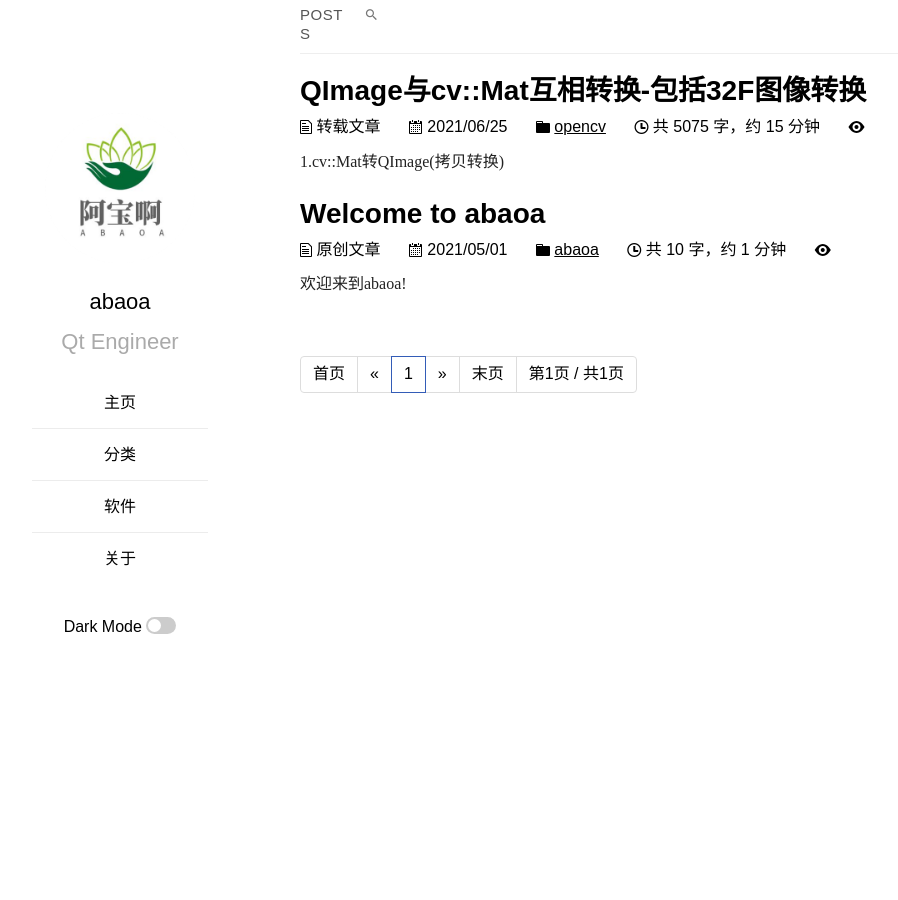
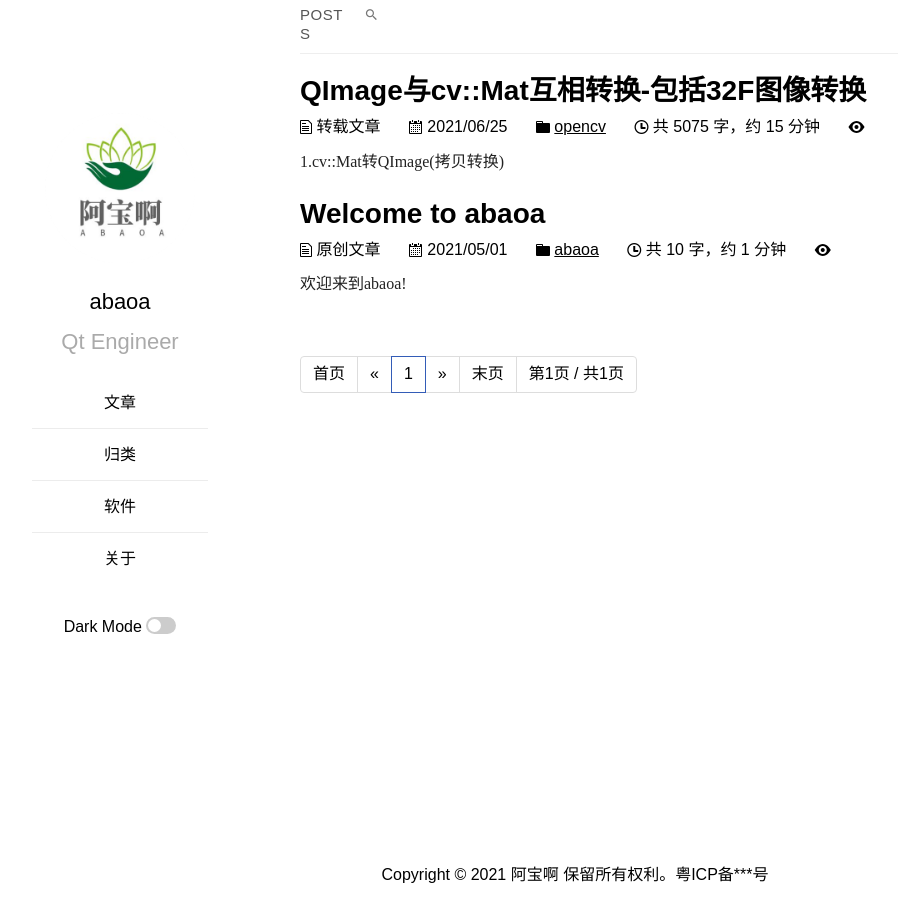
Before and after one commit to abaoa/abaoa.github.io, a Jekyll site: the page built from index.html, in a window 1280 px wide and 900 px high, scrolled down 51 px. Shown: the whole window, without its empty margins (65-963 px from the left). Built offline with Jekyll 4.4.1, drawn with Linux system fonts in a browser that asks for light colours; the list of posts is cut into pages by our own code; comment, search, counter and statistics services are not loaded; before the commit the page ends 900 px from its top, so only the background shows below that.

Commit message:
新增icp号

```diff
--- a/Gemfile
+++ b/Gemfile
@@ -3,3 +3,4 @@
 source "https://rubygems.org"
 gemspec
 gem 'jekyll-paginate', group: :jekyll_plugins
+gem 'font-awesome-less'
--- a/_config.yml
+++ b/_config.yml
@@ -1,4 +1,4 @@
-title: 阿宝啊
+title: 月白风清
 author: abaoa
 email: 1098580179@qq.com
 description: 我是阿宝啊，一个还不错的程序猿!
@@ -48,9 +48,9 @@ plainwhite:
     #   instance: example.com
   #导航
   navigation:
-    - title: 主页
+    - title: 文章
       url: "/"
-    - title: 分类
+    - title: 归类
       url: "/categories/"
     - title: 软件
       url: "/software/"
--- a/_layouts/default.html
+++ b/_layouts/default.html
@@ -73,6 +73,11 @@
     </footer>
   </main>
 
+  <div align="center">
+        <p>Copyright © 2021 阿宝啊 保留所有权利。粤ICP备***号
+	</p>
+  </div>
+
   {% if site.plainwhite.dark_mode %}
   <script type="text/javascript" src="{{ "/assets/js/darkmode.js" | relative_url }}"></script>
   {% endif %}
```
